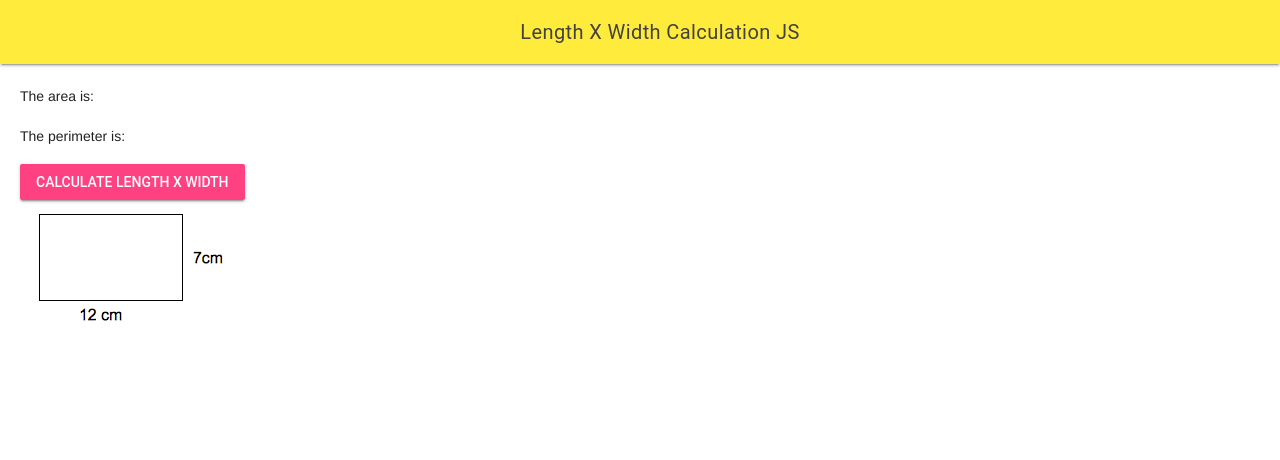
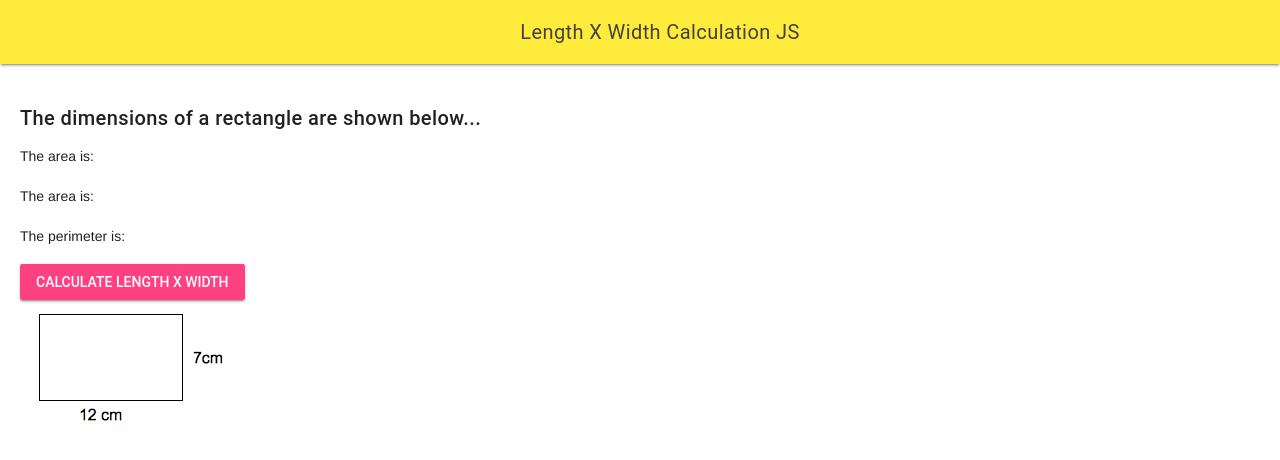
Before and after one commit to Claire-Bedrossian/ICS2O-Unit2-02-JS, a plain HTML site: page index.html in a window 1280 px wide. Drawn offline with nearby package versions, Linux system fonts and the light colour scheme.

Commit message:
Update index.html

```diff
--- a/index.html
+++ b/index.html
@@ -32,6 +32,9 @@
       </header>
       <main class="mdl-layout__content">
         <div class="page-content"></div>
+        <h5>The dimensions of a rectangle are shown below...</h5>
+        <div id="area-math">
+          <p>The area is:</p>
         <div id="area-math">
           <p>The area is:</p>
         </div>
```
